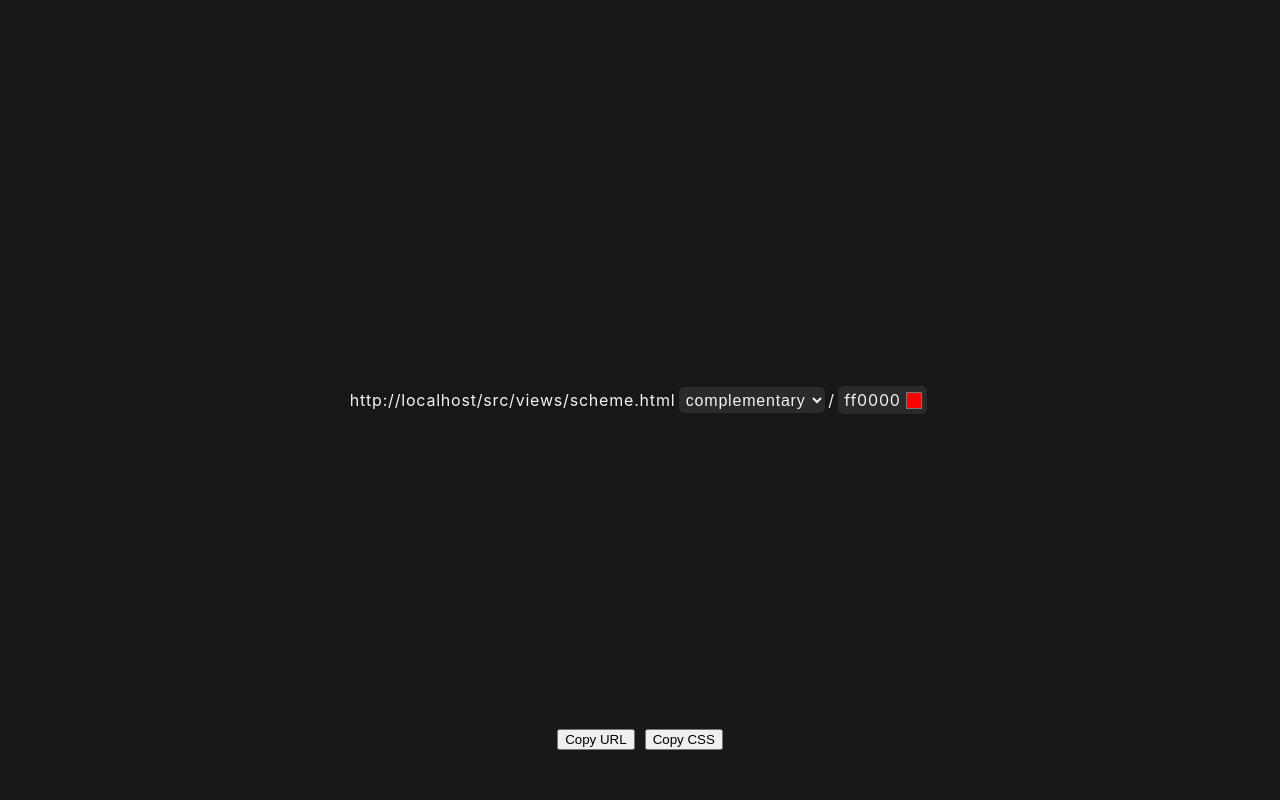
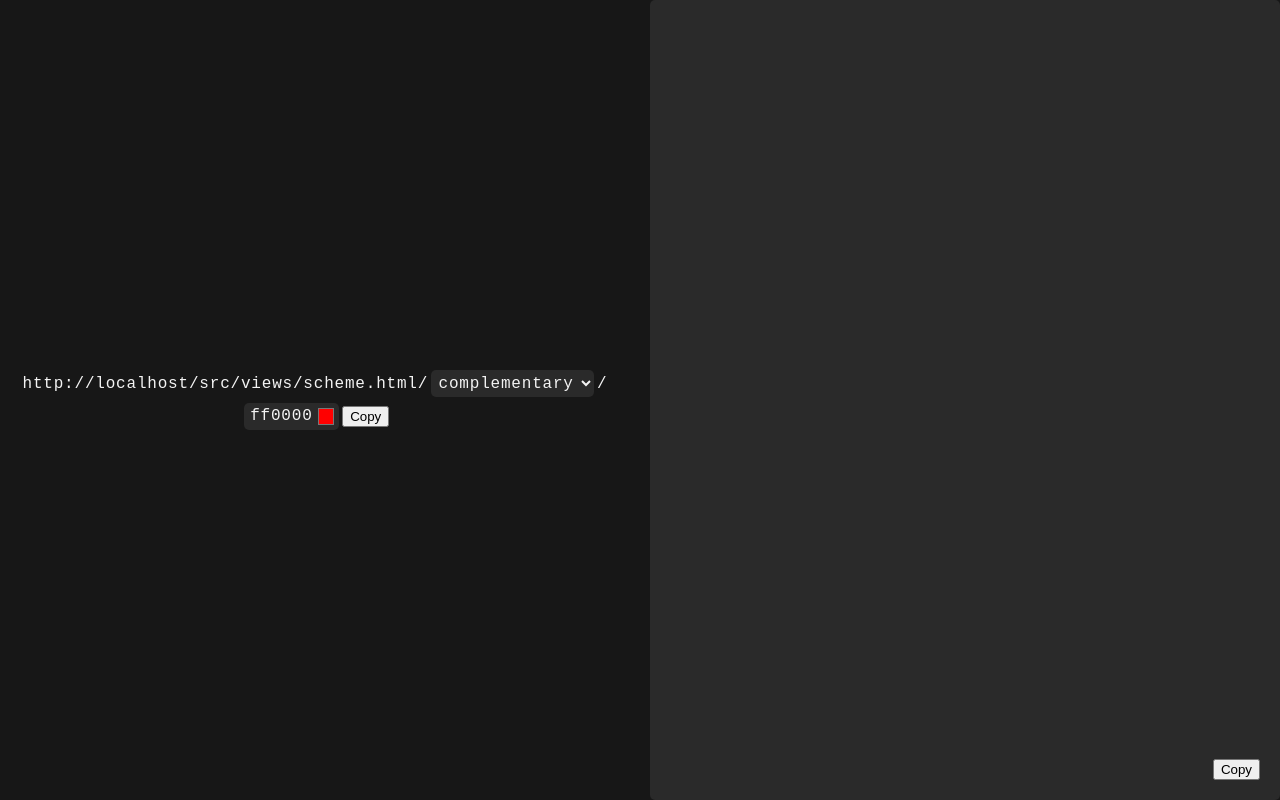
Before and after one commit to gutuxe/colors, a website: page src/views/scheme.html in a window 1280 px wide. Drawn offline with Linux system fonts and the light colour scheme.

Commit message:
Check for trailing slash

```diff
--- a/src/views/scheme.html
+++ b/src/views/scheme.html
@@ -12,15 +12,16 @@
         }
 
         body {
-            display: grid;
-            grid-template-columns: repeat(auto-fit, minmax(300px, 1fr));
+            display: flex;
+            flex-direction: row;
+            justify-content: center;
             gap: 20px;
             background-color: #171717;
             height: 100vh;
             width: 100vw;
             margin: 0;
 
-            font-family: '-apple-system', '-system-ui', sans-serif;
+            font-family: '-apple-system-mono', '-system-ui-mono', monospace;
             font-weight: normal;
             letter-spacing: .05em;
             font-size: 1em;
@@ -54,6 +55,7 @@
             padding: .2em;
             margin: .2em;
             border-radius: 5px;
+            font-family: '-apple-system-mono', '-system-ui-mono', monospace;
         }
 
         input[type="color"] {
@@ -95,28 +97,16 @@
             cursor: pointer;
         }
 
-        .button-group {
-            position: fixed;
-            bottom: 50px;
-            width: 100%;
-            display: flex;
-            flex-direction: row;
-            align-items: center;
-            justify-content: center;
-            flex-wrap: wrap;
-            gap: 10px;
-        }
-
-        .form-group {
+        #form-group {
             display: flex;
             flex-direction: column;
             justify-content: center;
             align-items: center;
             gap: 10px;
+            width: 50%;
         }
 
         code {
-            display: none;
             font-family: '-system-ui-mono', monospace;
             font-weight: normal;
             letter-spacing: .05em;
@@ -128,14 +118,17 @@
             background-color: rgba(150,150,150,.15);
             padding: 10px;
             border-radius: 5px;
+            width: 50%;
         }
 
         code::-webkit-scrollbar {
             background-color: transparent;
         }
 
-        .show {
-            display: block;
+        #copy-css {
+            position: fixed;
+            bottom: 20px;
+            right: 20px;
         }
 
         @media screen and (max-width: 600px) {
@@ -146,7 +139,7 @@
     </style>
 </head>
 <body>
-    <div class="form-group">
+    <div id="form-group">
         <form>
             <span id="url-text"></span>
 
@@ -166,15 +159,13 @@
                     value="#ff0000"
                 >
             </span>
+            <button id="copy-url" class="copy-button">Copy</button>
         </form>
     </div>
 
     <code id="css-code"></code>
 
-    <div class="button-group">
-        <button id="copy-url">Copy URL</button>
-        <button id="copy-css">Copy CSS</button>
-    </div>
+    <button id="copy-css" class="copy-button">Copy</button>
 
     <script>
         async function submitUrl(urlParts) {
@@ -189,13 +180,16 @@
         }
 
         document.addEventListener('DOMContentLoaded', function() {
+            const url = window.location.href.split('?')[0].endsWith('/')
+                ? window.location.href.split('?')[0]
+                : window.location.href.split('?')[0] + '/';
+
             const generatedUrl = {
-                url: window.location.href.split('?')[0],
+                url: url,
                 scheme: 'complementary',
                 color: 'ff0000'
-            }
+            };
 
-            const url = window.location.href.split('?')[0];
             const urlText = document.getElementById('url-text').innerText = url;
 
             const schemeSelect = document.getElementById('scheme-select');
@@ -240,10 +234,11 @@
                 const color = colorInput.value.replace(/^#/, "");
                 colorText.innerText = color;
                 generatedUrl.color = color;
+                submitUrl(generatedUrl);
             });
 
             const copyUrl = document.getElementById('copy-url');
-            const showCss = document.getElementById('show-css');
+            const copyCss = document.getElementById('copy-css');
 
             copyUrl.addEventListener('click', function() {
                 const url = `${generatedUrl.url}${generatedUrl.scheme}/${generatedUrl.color}`;
```
